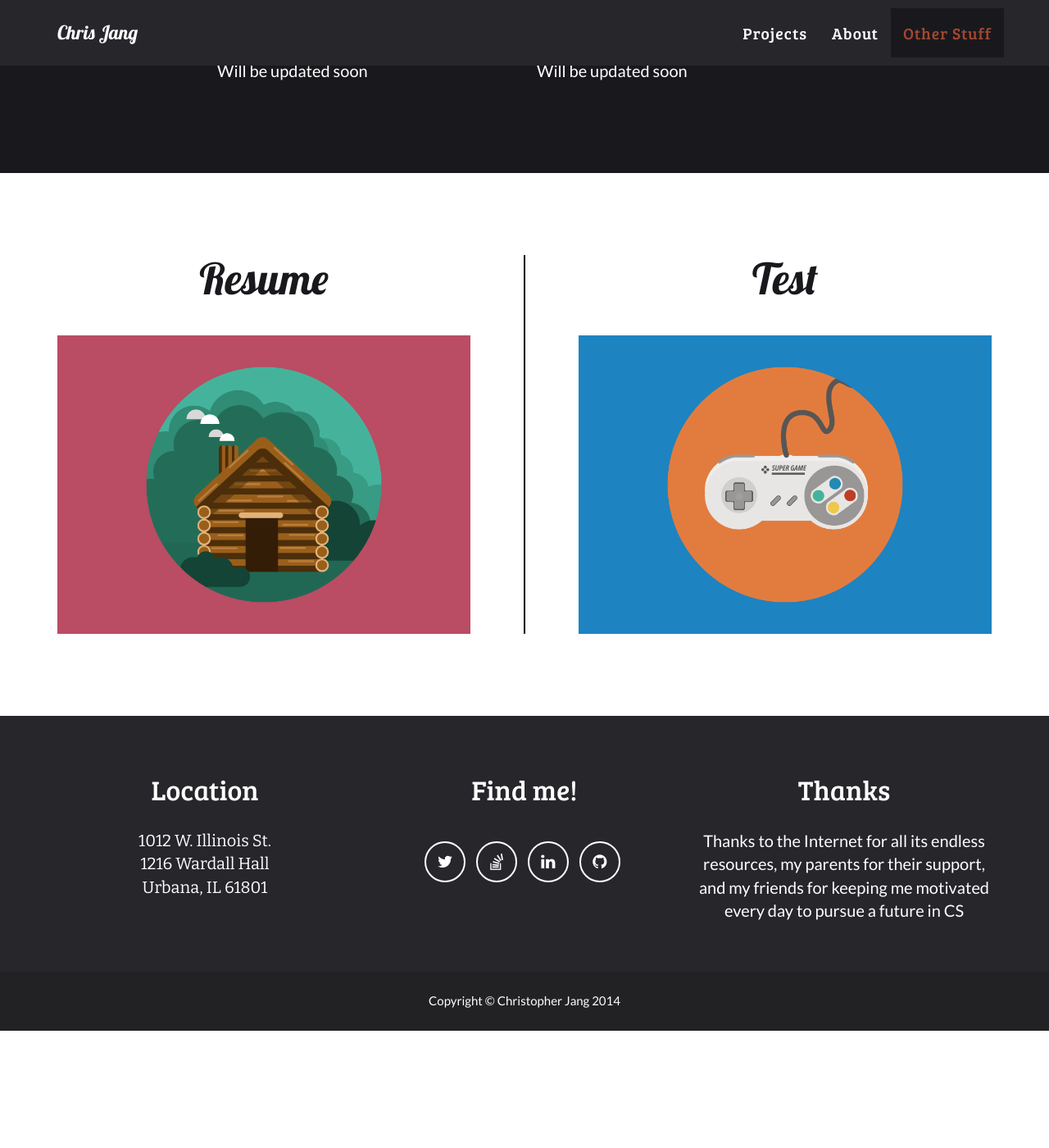
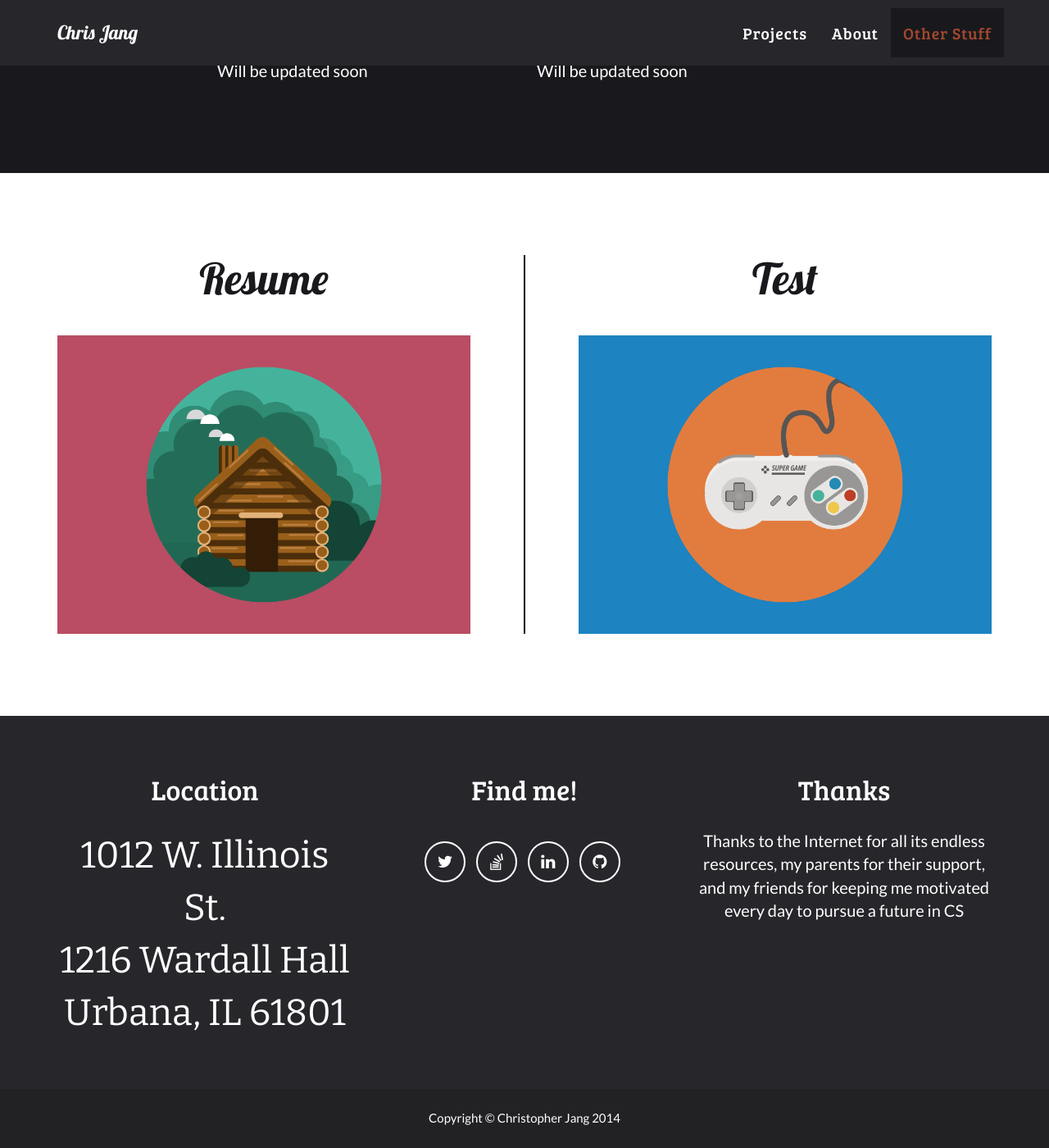
Before and after one commit to cjang5/cjang5.github.io, a Jekyll site: the page built from index.html, in a window 1280 px wide and 1400 px high, scrolled down 1886 px. Shown: the whole window at 82% size. Built offline with Jekyll 4.4.1, drawn with Linux system fonts in a browser that asks for light colours; before the commit the page ends 3143 px from its top, so only the background shows below that.

Commit message:
Adjusted address font size

```diff
--- a/_includes/css/main.css
+++ b/_includes/css/main.css
@@ -455,9 +455,9 @@ footer .footer-col {
     margin-bottom: 50px;
 }
 
-footer .footer-col .address {
+footer .footer-col .address { /* Address <p> under Location in footer */
     font-family: 'Bitter', sans-serif;
-    /*font-weight: 50; */
+    font-size: 3em;
 }
 
 footer .footer-below {
```
